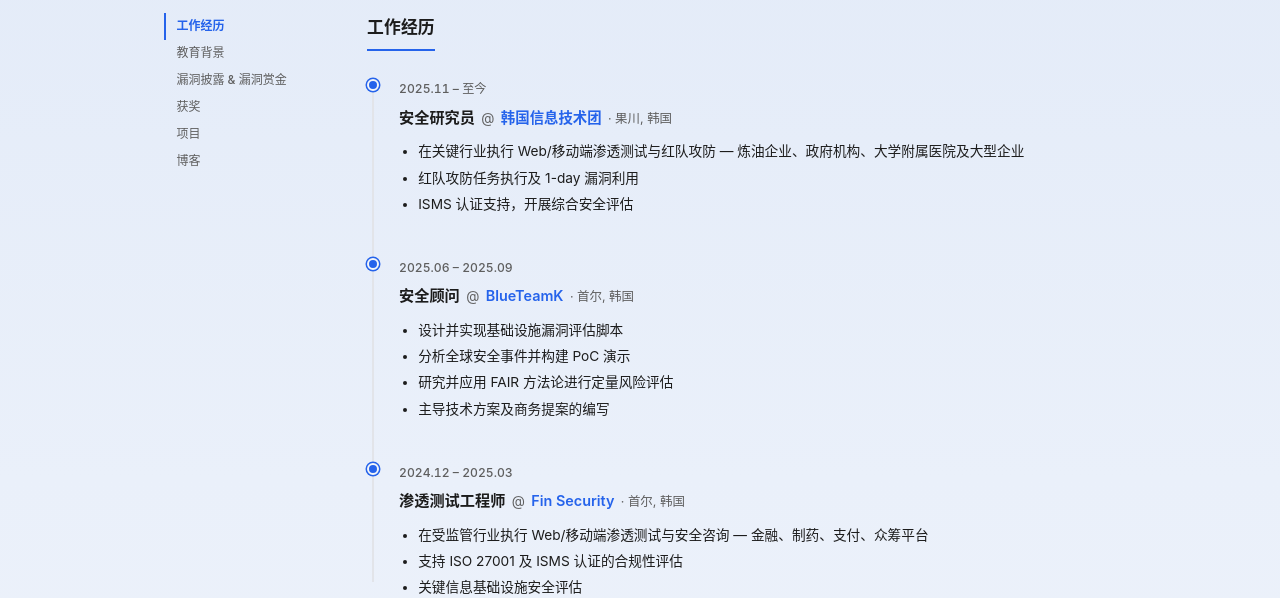
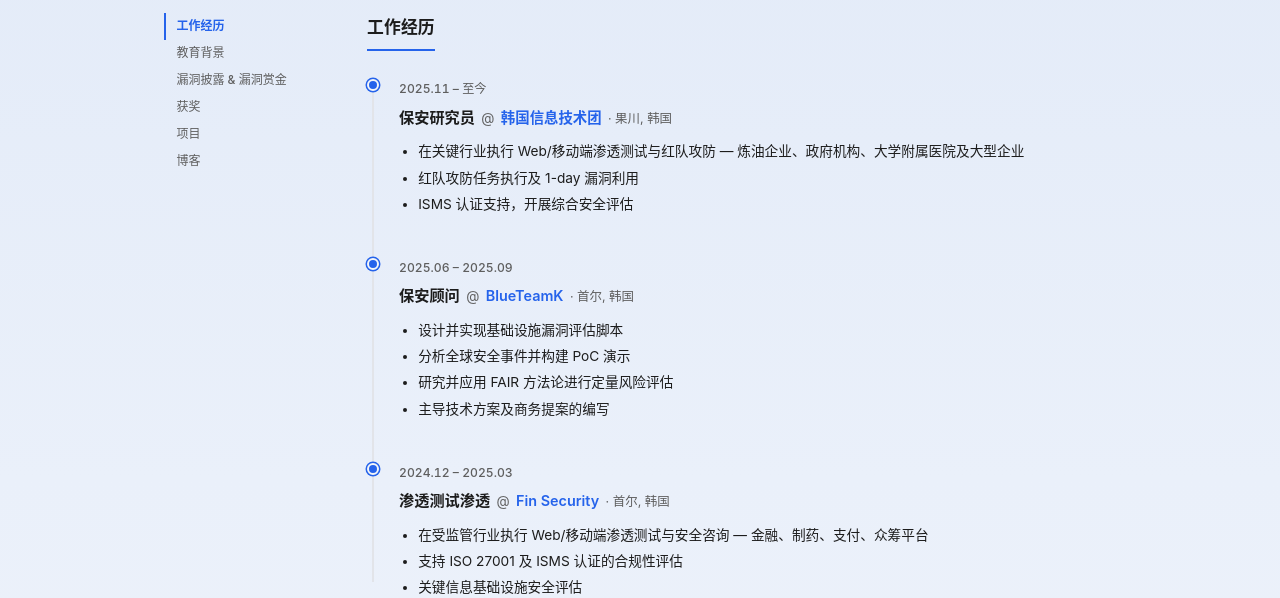
Before and after one commit to John-Jung/John-Jung.github.io, a Jekyll site: the page built from _pages/zh.html, in a window 1280 px wide and 900 px high, scrolled down 288 px. Shown: the part 152-750 px from the top of the window. Built offline with Jekyll 4.4.1, drawn with Linux system fonts in a browser that asks for light colours.

Commit message:
update chinese profile

```diff
--- a/_data/profile_zh.yml
+++ b/_data/profile_zh.yml
@@ -39,7 +39,7 @@ hero:
 experience:
   - start: "2025-11"
     end: null
-    role: "安全研究员"
+    role: "保安研究员"
     company: "韩国信息技术团"
     company_url: null
     location: "果川, 韩国"
@@ -50,7 +50,7 @@ experience:
 
   - start: "2025-06"
     end: "2025-09"
-    role: "安全顾问"
+    role: "保安顾问"
     company: "BlueTeamK"
     company_url: null
     location: "首尔, 韩国"
@@ -62,7 +62,7 @@ experience:
 
   - start: "2024-12"
     end: "2025-03"
-    role: "渗透测试工程师"
+    role: "渗透测试渗透"
     company: "Fin Security"
     company_url: null
     location: "首尔, 韩国"
```
Also changed, not shown: 1 other file.
